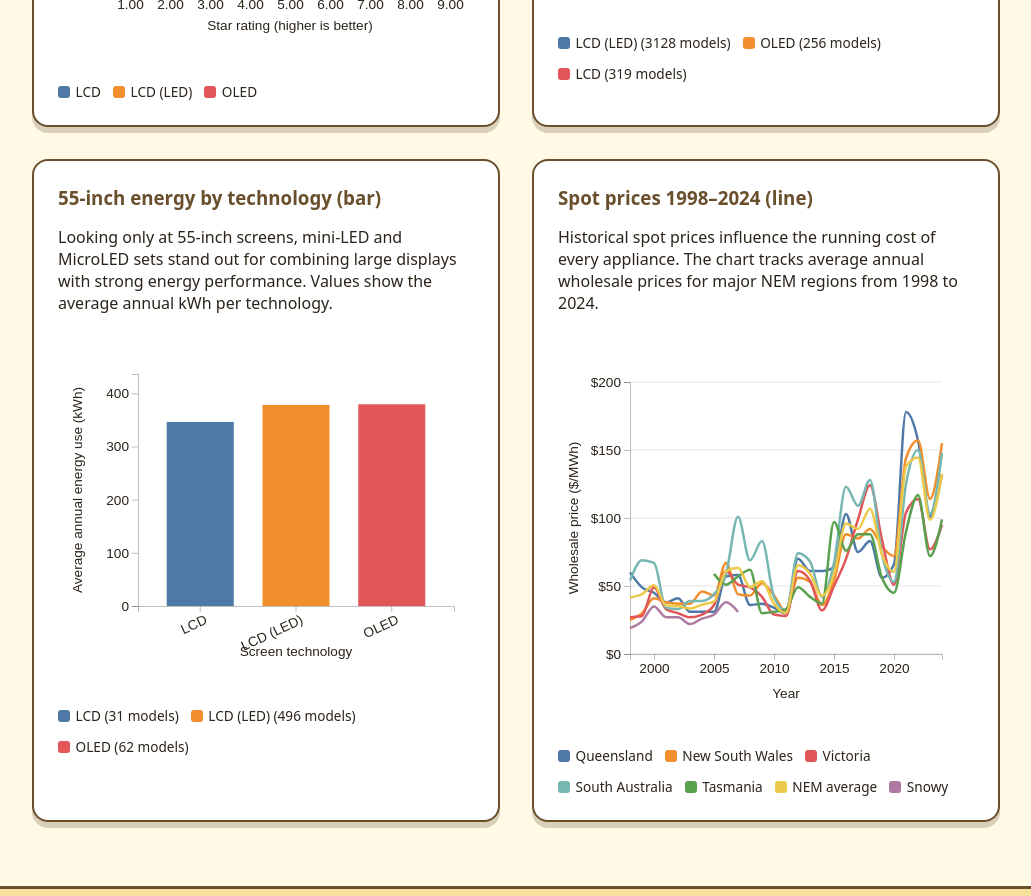
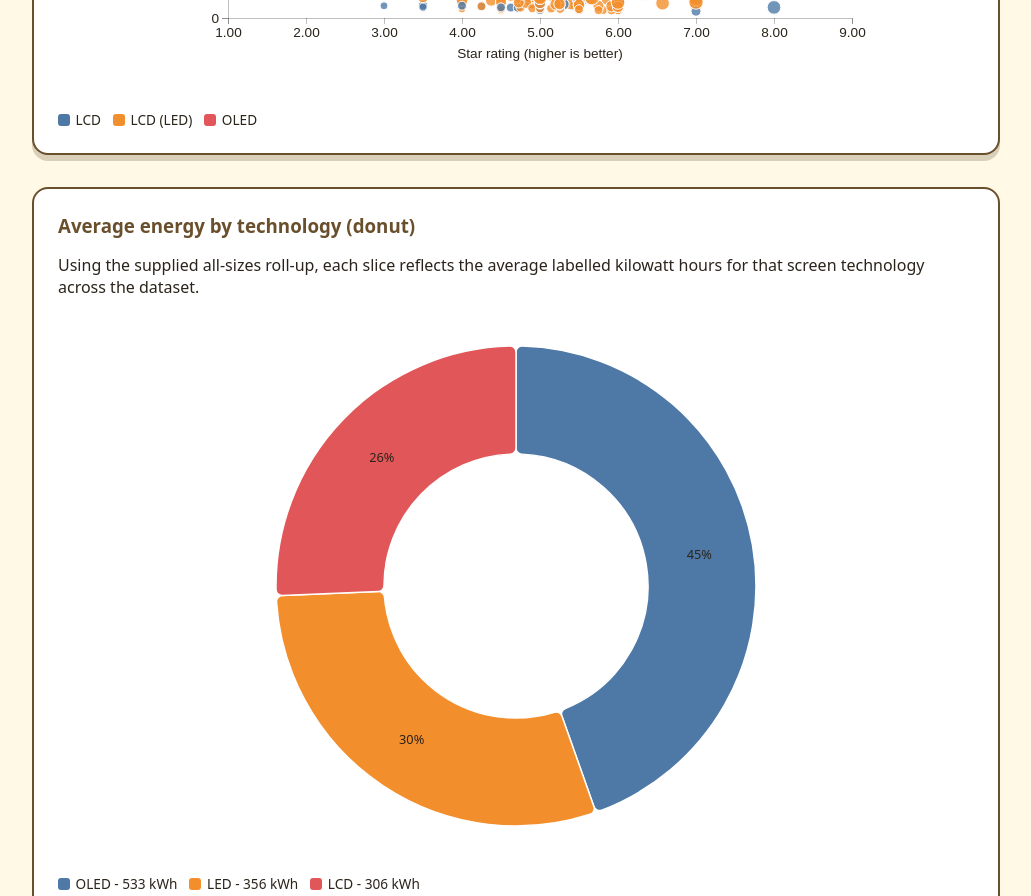
Before and after one commit to andy-delroy/T05, a plain HTML site: page televisions.html in a window 1280 px wide. Shown: the part 1105-2001 px from the top of the page, without its empty margins (124-1155 px from the left). Drawn offline with nearby package versions, Linux system fonts and the light colour scheme.

Commit message:
complete

```diff
--- a/js/spot-line.js
+++ b/js/spot-line.js
@@ -93,7 +93,7 @@
     function render(){
       // Size the chart according to its container width.
       const width = container.node().clientWidth || 320;
-      const height = Math.max(360, Math.round(width * 0.65));
+      const height = Math.max(300, Math.round(width * 0.55));
 
       svg.attr('width', width).attr('height', height);
       plot.attr('transform', `translate(${margin.left},${margin.top})`);
--- a/js/tv-bar.js
+++ b/js/tv-bar.js
@@ -8,38 +8,14 @@
   const plot = svg.append('g').attr('class', 'plot');
   const tooltip = container.append('div').attr('class', 'chart-tooltip');
 
-  // Load and coerce the data necessary to compute technology averages.
-  d3.csv('data/Ex5_TV_energy.csv', d => {
-    const size = d.screensize ? +d.screensize : null;
-    const energy = d.energy_consumpt ? +d.energy_consumpt : null;
-    const stars = d.star2 ? +d.star2 : null;
-    const count = d.count ? +d.count : 0;
-    return {
-      tech: d.screen_tech,
-      diagonal_inch: Number.isFinite(size) ? size : null,
-      annual_kwh: Number.isFinite(energy) ? energy : null,
-      star_rating: Number.isFinite(stars) ? stars : null,
-      count: Number.isFinite(count) && count > 0 ? count : 0
-    };
+  // Load the provided 55-inch technology averages.
+  d3.csv('data/Ex5_TV_energy_55inchtv_byScreenType.csv', d => {
+    const tech = d['Screen_Tech'] ? String(d['Screen_Tech']).trim() : '';
+    const value = d['Mean(Labelled energy consumption (kWh/year))'];
+    const meanKwh = value !== undefined && value !== null && value !== '' ? +value : null;
+    return tech && Number.isFinite(meanKwh) ? {tech, value: meanKwh} : null;
   }).then(rows => {
-    // We only need rows that represent 55-inch models with usable energy data.
-    const filtered = rows.filter(d => d.diagonal_inch != null && Math.abs(d.diagonal_inch - 55) < 0.5 && d.annual_kwh != null && d.count > 0);
-    if(!filtered.length) return;
-
-    // Weighted mean energy consumption for each technology bucket.
-    const summaries = d3.rollups(
-      filtered,
-      values => {
-        const totalEnergy = d3.sum(values, v => v.annual_kwh * v.count);
-        const totalModels = d3.sum(values, v => v.count);
-        return totalModels ? {average: totalEnergy / totalModels, models: totalModels} : null;
-      },
-      d => d.tech
-    )
-      .map(([tech, summary]) => summary ? {tech, value: summary.average, models: summary.models} : null)
-      .filter(Boolean)
-      .sort((a, b) => d3.ascending(a.value, b.value));
-
+    const summaries = rows.filter(Boolean).sort((a, b) => d3.ascending(a.value, b.value));
     if(!summaries.length) return;
 
     const color = d3.scaleOrdinal(summaries.map(d => d.tech), d3.schemeTableau10);
@@ -54,14 +30,14 @@
       .data(summaries)
       .join('span')
       .style('--swatch-color', d => color(d.tech))
-      .text(d => `${d.tech} (${d.models} models)`);
+      .text(d => `${d.tech} - ${formatKwh(d.value)} kWh`);
 
     const margin = {top: 24, right: 20, bottom: 64, left: 80};
 
     function render(){
       // Resize the SVG based on the card width for responsiveness.
       const width = container.node().clientWidth || 320;
-      const height = Math.max(320, Math.round(width * 0.65));
+      const height = Math.max(280, Math.round(width * 0.55));
 
       svg.attr('width', width).attr('height', height);
       plot.attr('transform', `translate(${margin.left},${margin.top})`);
@@ -122,9 +98,9 @@
           .attr('height', 0)
           .attr('fill', d => color(d.tech))
           .on('mouseenter', (event, d) => {
-            // Tooltip combines the weighted average with the sample size.
+            // Tooltip surfaces the average annual energy use for this tech.
             tooltip.style('opacity', 1)
-              .html(`<strong>${d.tech}</strong><br>${formatKwh(d.value)} kWh per year on average<br>${d.models} models analysed`)
+              .html(`<strong>${d.tech}</strong><br>${formatKwh(d.value)} kWh per year on average`)
               .style('left', `${event.offsetX + 12}px`)
               .style('top', `${event.offsetY - 10}px`);
           })
--- a/js/tv-donut.js
+++ b/js/tv-donut.js
@@ -1,5 +1,5 @@
 (function(){
-  // Donut chart summarising total annual energy by screen technology.
+  // Donut chart summarising average labelled energy by screen technology.
   const container = d3.select('#donut-chart');
   if(container.empty()) return; // Abort if the layout does not include the donut card.
 
@@ -8,43 +8,21 @@
   const plot = svg.append('g').attr('class', 'plot');
   const tooltip = container.append('div').attr('class', 'chart-tooltip');
 
-  // Load the TV dataset and pull out the numeric fields we need.
-  d3.csv('data/Ex5_TV_energy.csv', d => {
-    const energy = d.energy_consumpt ? +d.energy_consumpt : null;
-    const count = d.count ? +d.count : 0;
-    return {
-      tech: d.screen_tech,
-      annual_kwh: Number.isFinite(energy) ? energy : null,
-      count: Number.isFinite(count) && count > 0 ? count : 0
-    };
+  // Load the supplied roll-up that averages annual energy by technology.
+  d3.csv('data/Ex5_TV_energy_Allsizes_byScreenType.csv', d => {
+    const tech = d['Screen_Tech'] ? String(d['Screen_Tech']).trim() : '';
+    const value = d['Mean(Labelled energy consumption (kWh/year))'];
+    const meanKwh = value !== undefined && value !== null && value !== '' ? +value : null;
+    return tech && Number.isFinite(meanKwh) ? {tech, value: meanKwh} : null;
   }).then(rows => {
-    // Only keep entries that can contribute to the energy totals.
-    const usable = rows.filter(d => d.annual_kwh != null && d.count > 0);
-    if(!usable.length) return;
+    const averages = rows.filter(Boolean);
+    if(!averages.length) return;
 
-    // Roll up total energy and model counts for each technology bucket.
-    const totals = d3.rollups(
-      usable,
-      values => {
-        const totalEnergy = d3.sum(values, v => v.annual_kwh * v.count);
-        const totalModels = d3.sum(values, v => v.count);
-        return {totalEnergy, totalModels};
-      },
-      d => d.tech
-    )
-      .map(([tech, summary]) => ({
-        tech,
-        value: summary.totalEnergy,
-        models: summary.totalModels
-      }))
-      .filter(d => d.value > 0 && d.models > 0)
-      .sort((a, b) => d3.descending(a.value, b.value));
-
-    if(!totals.length) return;
+    const sorted = averages.slice().sort((a, b) => d3.descending(a.value, b.value));
 
     // Palette shared between chart and legend.
-    const color = d3.scaleOrdinal(totals.map(d => d.tech), d3.schemeTableau10);
-    const totalKwh = d3.sum(totals, d => d.value);
+    const color = d3.scaleOrdinal(sorted.map(d => d.tech), d3.schemeTableau10);
+    const totalKwh = d3.sum(sorted, d => d.value);
     const formatKwh = d3.format(',.0f');
 
     // Legend lines up with the surrounding card text.
@@ -53,10 +31,10 @@
       .attr('class', 'chart-legend donut');
 
     legend.selectAll('span')
-      .data(totals)
+      .data(sorted)
       .join('span')
       .style('--swatch-color', d => color(d.tech))
-      .text(d => `${d.tech} (${d.models} models)`);
+      .text(d => `${d.tech} - ${formatKwh(d.value)} kWh`);
 
     // Arc generators reused during each resize.
     const arcGen = d3.arc();
@@ -65,7 +43,7 @@
     function render(){
       // Scale the donut to the card width while keeping a minimum height.
       const width = container.node().clientWidth || 320;
-      const height = Math.max(320, Math.round(width * 0.8));
+      const height = Math.max(260, Math.round(width * 0.7));
       const radius = Math.min(width, height) / 2 - 12;
       const innerRadius = radius * 0.55;
 
@@ -75,7 +53,7 @@
       arcGen.innerRadius(innerRadius).outerRadius(radius).cornerRadius(6);
 
       // Slice paths keyed by technology so the transitions stay consistent.
-      const slices = plot.selectAll('path.slice').data(pie(totals), d => d.data.tech);
+      const slices = plot.selectAll('path.slice').data(pie(sorted), d => d.data.tech);
 
       slices.join(
         enter => enter.append('path')
@@ -86,10 +64,10 @@
           .each(function(d){ this._current = d; })
           .attr('d', arcGen)
           .on('mouseenter', (event, d) => {
-            // Tooltip explains total energy, model count, and share.
+            // Tooltip explains the average labelled energy and relative share.
             const percent = ((d.data.value / totalKwh) * 100).toFixed(1);
             tooltip.style('opacity', 1)
-              .html(`<strong>${d.data.tech}</strong><br>${formatKwh(d.data.value)} kWh across ${d.data.models} models<br>${percent}% of total energy`)
+              .html(`<strong>${d.data.tech}</strong><br>${formatKwh(d.data.value)} kWh average consumption<br>${percent}% of combined mean`)
               .style('left', `${event.offsetX + 12}px`)
               .style('top', `${event.offsetY - 10}px`);
           })
@@ -103,7 +81,7 @@
       );
 
       // Center labels show rounded percentages for a quick read.
-      const labelGroup = plot.selectAll('text.slice-label').data(pie(totals), d => d.data.tech);
+      const labelGroup = plot.selectAll('text.slice-label').data(pie(sorted), d => d.data.tech);
       labelGroup.join(
         enter => enter.append('text')
           .attr('class', 'slice-label')
--- a/js/tv-scatter.js
+++ b/js/tv-scatter.js
@@ -50,7 +50,7 @@
     function render(){
       // Make the chart responsive to the card width.
       const width = container.node().clientWidth || 320;
-      const height = Math.max(360, Math.round(width * 0.7));
+      const height = Math.max(300, Math.round(width * 0.6));
 
       svg.attr('width', width).attr('height', height);
       plot.attr('transform', `translate(${margin.left},${margin.top})`);
--- a/styles.css
+++ b/styles.css
@@ -124,13 +124,10 @@ max-width: 1200px; /* cap max width */
 }
 
 .chart-grid{
-  display: grid;
-  gap: 2rem;
-  margin: 2rem 0 4rem;
-}
-
-@media (min-width: 720px){
-  .chart-grid{ grid-template-columns: repeat(2, minmax(0, 1fr)); }
+  display:flex;
+  flex-direction:column;
+  gap:2rem;
+  margin:2rem 0 4rem;
 }
 
 .chart-card{
@@ -150,8 +147,9 @@ max-width: 1200px; /* cap max width */
 }
 
 .chart{
-  width:100%;
-  min-height:320px;
+  width:min(100%, 720px);
+  min-height:280px;
+  margin:0 auto;
   position:relative;
 }
 
--- a/televisions.html
+++ b/televisions.html
@@ -59,21 +59,21 @@
 
       <article class="chart-card" aria-labelledby="donut-title">
         <div class="chart-text">
-          <h3 id="donut-title">Energy share by technology (donut)</h3>
+          <h3 id="donut-title">Average energy by technology (donut)</h3>
           <p>
-            Summed across all sample models, newer display types contribute a smaller slice of overall
-            electricity demand compared with legacy plasma or basic LCD sets.
+            Using the supplied all-sizes roll-up, each slice reflects the average labelled kilowatt hours
+            for that screen technology across the dataset.
           </p>
         </div>
-        <div class="chart" id="donut-chart" role="img" aria-label="Donut chart of total energy use by screen technology"></div>
+        <div class="chart" id="donut-chart" role="img" aria-label="Donut chart of average labelled energy use by screen technology"></div>
       </article>
 
       <article class="chart-card" aria-labelledby="bar-title">
         <div class="chart-text">
           <h3 id="bar-title">55-inch energy by technology (bar)</h3>
           <p>
-            Looking only at 55-inch screens, mini-LED and MicroLED sets stand out for combining large
-            displays with strong energy performance. Values show the average annual kWh per technology.
+            The 55-inch summary file highlights how LCD, LED and OLED panels differ in their typical
+            annual energy draw. Bars plot the average labelled consumption for each technology bucket.
           </p>
         </div>
         <div class="chart" id="bar-chart" role="img" aria-label="Bar chart of average annual kWh for 55-inch televisions by technology"></div>
```
Also changed, not shown: data/spot_prices.csv (deleted, +0 -46 lines), data/tvBrandCount.csv (deleted, +0 -11 lines), data/tv_energy.csv (deleted, +0 -24 lines).
